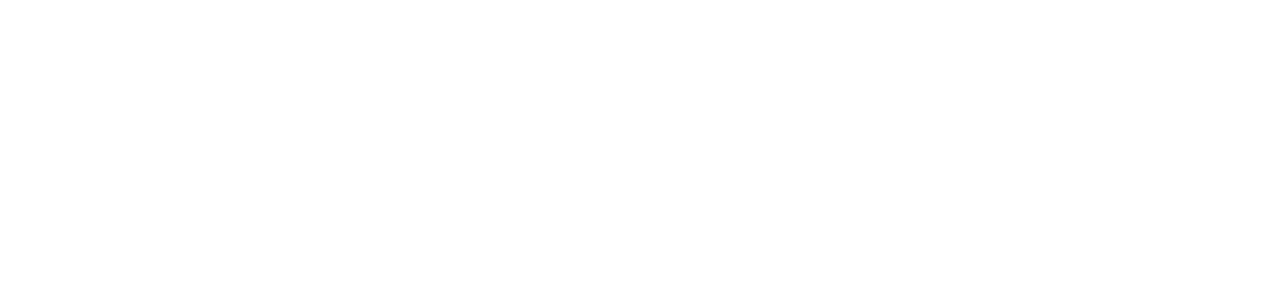
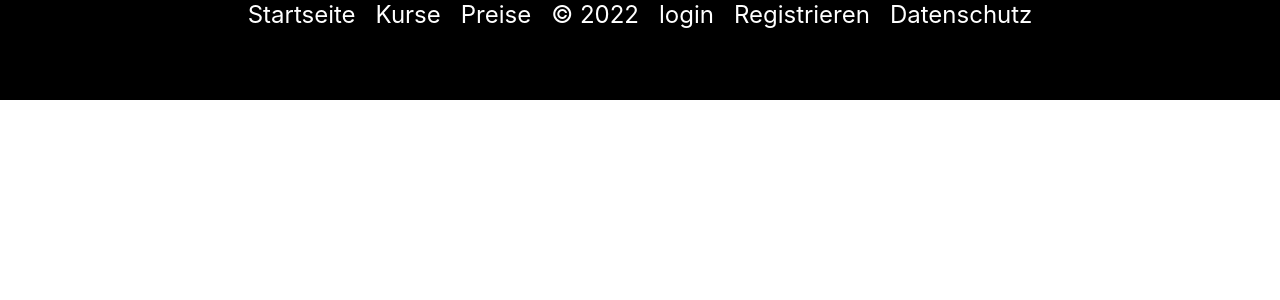
Before and after one commit to HuberAdrian/learning-platform, a React (Create React App) app: page / in a window 1280 px wide. Shown: the top 300 px of the page. Built offline with nearby package versions, Linux system fonts and the light colour scheme.

Commit message:
added js and cs to footer

```diff
--- a/src/App.css
+++ b/src/App.css
@@ -45,7 +45,7 @@ make the footer have a height of 100px
 make the footer have a width of 100%
 make the footer have a display of flex
 */
-footer {
+.footer {
   position: sticky;
   bottom: 0;
   background-color: black;
@@ -53,17 +53,33 @@ footer {
   height: 100px;
   width: 100%;
   display: flex;
-  flex-direction: column;
+  flex-direction: row;
   justify-content: center;
+  bottom: 0;
 }
-/* make the footer links white and flex */
-footer a {
+
+.footer a {
+  margin: 0 10px;
   color: white;
   display: flex;
   justify-content: center;
+  text-decoration: none;
+  font-size: 1.5rem;
+}
+
+.footer a:hover {
+  color: #61dafb;
 }
 
 /* make the copywrite text centered  */
-footer p {
+.footer div {
   text-align: center;
+  margin: 0 10px;
+  font-size: 1.5rem;
 }
+
+@media (max-width: 768px) {
+  .footer {
+    flex-direction: column;
+  }
+}
--- a/src/App.js
+++ b/src/App.js
@@ -1,6 +1,7 @@
 import logo from './logo.svg';
 import './App.css';
 import Navbar from './components/Navbar';
+import Footer from './components/Footer';
 
 function App() {
   // make a homepage for a learning platform with a navbar, a sidebar, login and signup buttons, a footer and a main content area with a scrollable list of courses
@@ -8,6 +9,7 @@ function App() {
   // create a navbar component
   return (
     <div className="App">
+      <Footer />
     </div>
   );
 }
--- a/src/components/Footer.js
+++ b/src/components/Footer.js
@@ -1,25 +1,17 @@
 import React from 'react'
 
-    // create a footer component with a logo, copyright and links to login and signup pages
-    // make the footer sticky to the bottom of the page
-    // make the footer responsive
-    // make the footer black with white text
-    // make the footer have a height of 100px
-    // make the footer have a width of 100%
-    // make the footer have a display of flex
-
-//import css from App.css
-import './App.css';
-
-    function Footer() {
+function Footer() {
         return (
             <div className='footer' >
-                <div className='footerLogo'>logo</div>
-                <div >© 2021</div>
-                <div>login</div>
-                <div>signup</div>
+                <a hreft='home'>Startseite</a>
+                <a href='about'>Kurse</a>
+                <a href='Preise'>Preise</a>
+                <div className='copyright' >© 2022</div>
+                <a href='login' >login</a>
+                <a href='signup' >Registrieren</a>
+                <a href='signup' >Datenschutz</a>
             </div>
         )
         }
 
-    export default Footer
+export default Footer
```
